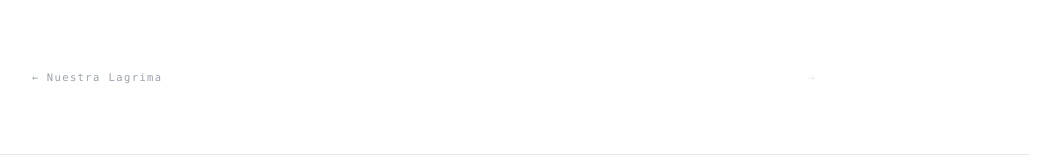
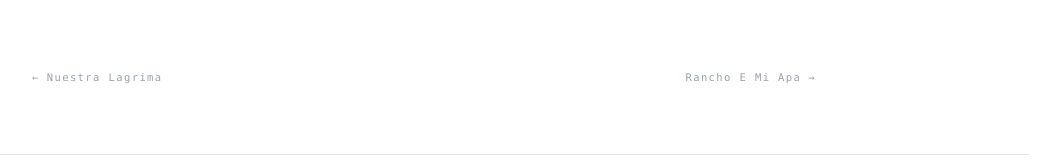
Before and after one commit to h7torres/andres-portfolio, a React (Vite) app: page /works/frontera in a window 1280 px wide. Shown: the part 619-779 px from the top of the page, without its empty margins (216-1279 px from the left). Built offline with nearby package versions, Linux system fonts and the light colour scheme.

Commit message:
rancho project

```diff
--- a/src/data/projects.js
+++ b/src/data/projects.js
@@ -23,4 +23,15 @@ export const projects = [
       { src: `${import.meta.env.BASE_URL}images/frontera/frontera3.jpg` },
     ],
   },
+  {
+    slug: "rancho",
+    title: "Rancho E Mi Apa",
+    description: "A polyptych on the ranches that watched us grow.",
+    year: "2024.",
+    images: [
+      { src: `${import.meta.env.BASE_URL}images/rancho/rancho.jpg` }
+      //{ src: `${import.meta.env.BASE_URL}images/frontera/frontera2.jpg` },
+      //{ src: `${import.meta.env.BASE_URL}images/frontera/frontera3.jpg` },
+    ],
+  },
 ];
```
Also changed, not shown: 2 other files (tests, documents, lock files or other folders).
